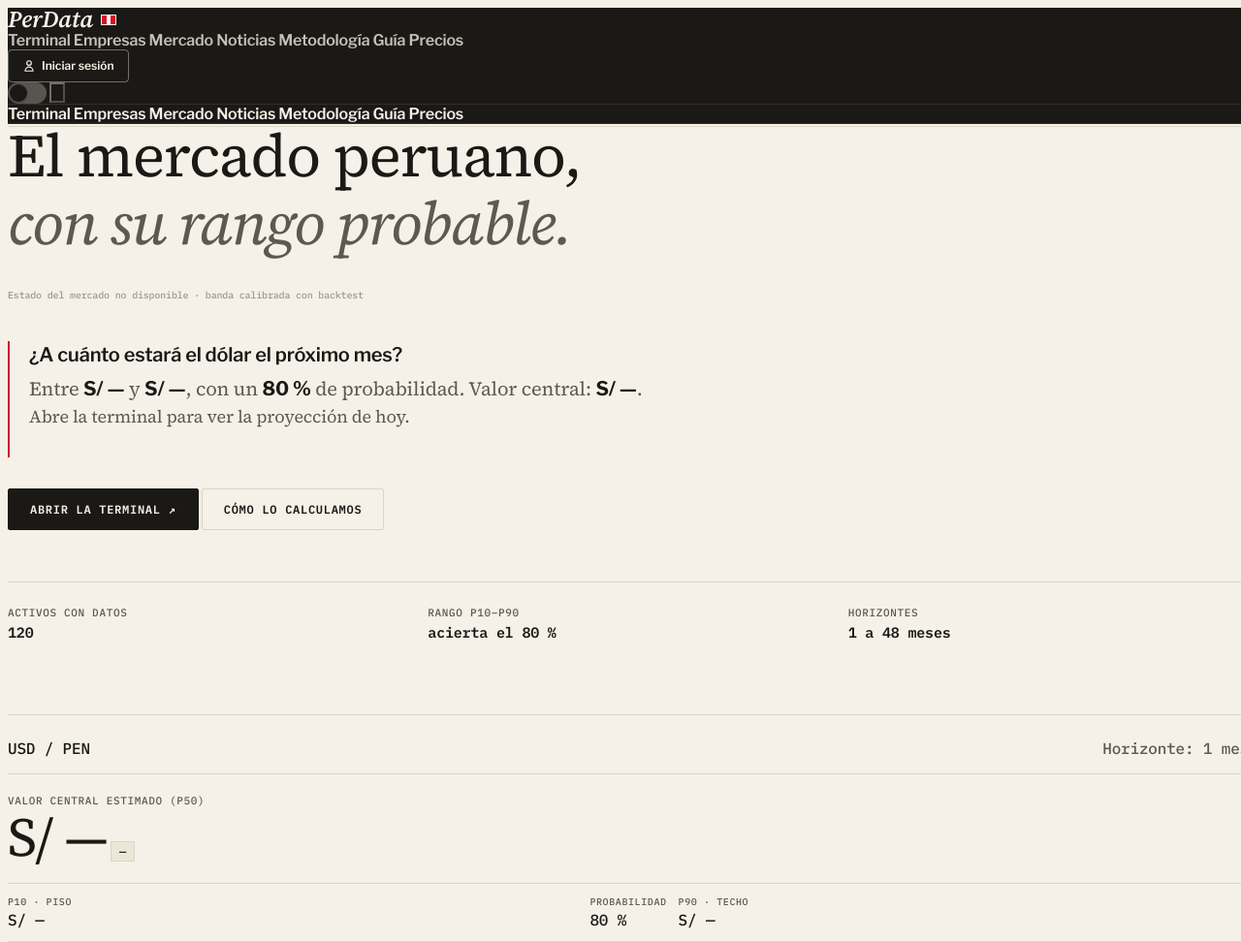
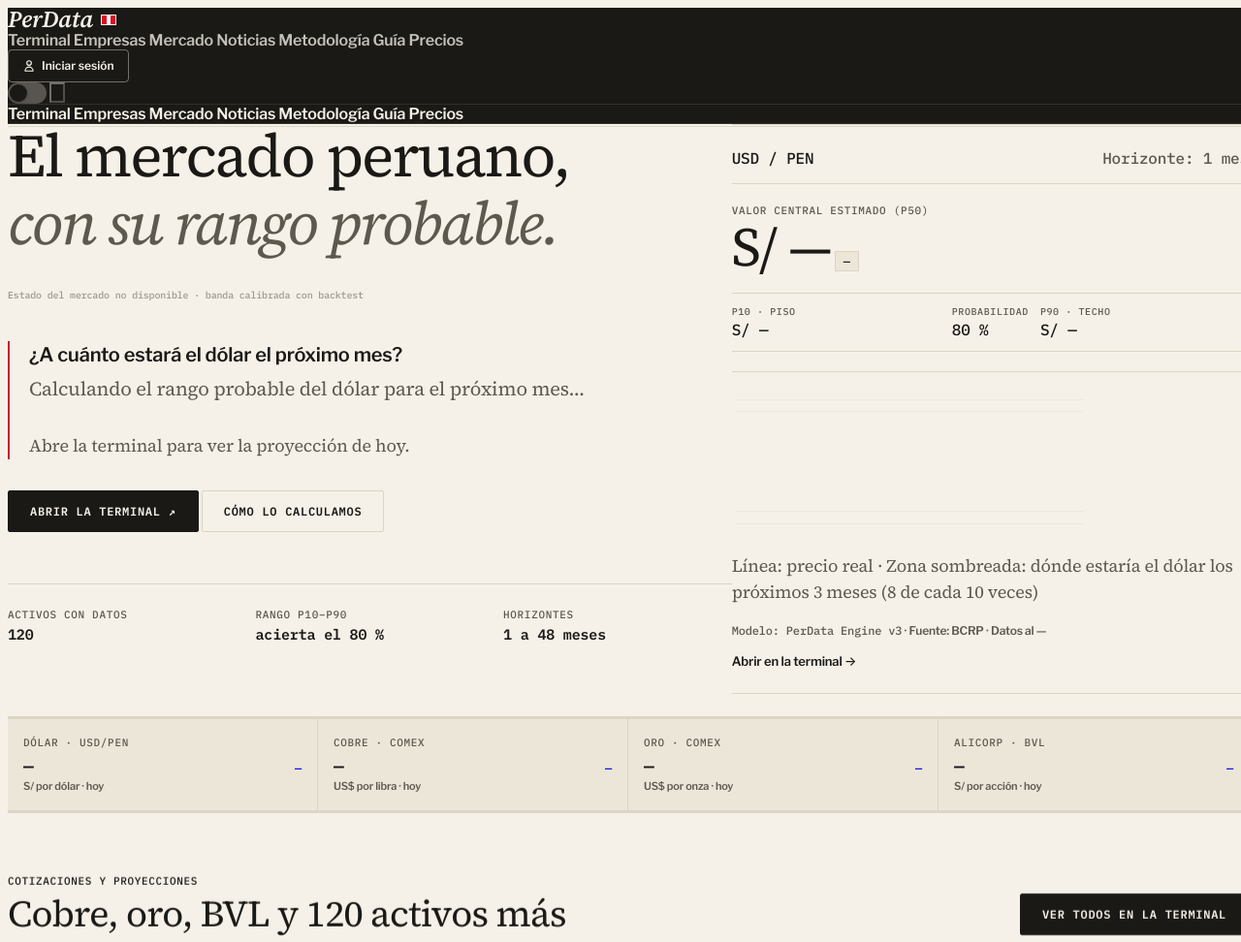
Before and after one commit to Wagustin/macro-data-explorer, a website: page index.html in a window 1280 px wide. Shown: the top 972 px of the page at 97% size. Drawn offline with nearby package versions, Linux system fonts and the light colour scheme; no server answers.

Commit message:
perf(home): paint hero before forecast response

```diff
--- a/index.html
+++ b/index.html
@@ -204,9 +204,20 @@
   <!-- Identidad PerData (DESIGN.md) -->
   <link rel="preconnect" href="https://fonts.googleapis.com">
   <link rel="preconnect" href="https://fonts.gstatic.com" crossorigin>
-  <link href="https://fonts.googleapis.com/css2?family=IBM+Plex+Mono:wght@500;600;700&family=Libre+Franklin:wght@600;700&family=Source+Serif+4:ital,opsz,wght@0,8..60,400;0,8..60,600;1,8..60,400;1,8..60,600&display=swap" rel="stylesheet">
-  <link rel="stylesheet" href="/pd.css">
+  <link rel="preload" as="style" href="https://fonts.googleapis.com/css2?family=IBM+Plex+Mono:wght@500;600;700&family=Libre+Franklin:wght@600;700&family=Source+Serif+4:ital,opsz,wght@0,8..60,400;0,8..60,600;1,8..60,400;1,8..60,600&display=swap" onload="this.onload=null;this.rel='stylesheet'">
+  <noscript><link rel="stylesheet" href="https://fonts.googleapis.com/css2?family=IBM+Plex+Mono:wght@500;600;700&family=Libre+Franklin:wght@600;700&family=Source+Serif+4:ital,opsz,wght@0,8..60,400;0,8..60,600;1,8..60,400;1,8..60,600&display=swap"></noscript>
+  <link rel="preload" as="style" href="/pd.css" onload="this.onload=null;this.rel='stylesheet'">
+  <noscript><link rel="stylesheet" href="/pd.css"></noscript>
   <style>
+    /* Critical landing styles; pd.css and tw.css finish the full page without blocking its first paint. */
+    .pdl-hero { background: var(--pd-paper, #f5f1e8); }
+    .pdl-h1 { font-family: 'Source Serif 4', Georgia, serif; font-weight: 400; font-size: clamp(40px, 5.4vw, 62px); line-height: 1.05; letter-spacing: -.03em; margin: 0 0 28px; }
+    .pdl-quote { min-height: 150px; border-left: 2px solid var(--pd-peru, #c83c2d); padding-left: 20px; margin: 0 0 32px; }
+    .pdl-question { font-size: 20px; line-height: 1.4; margin: 0 0 6px; }
+    .pdl-answer { font-family: 'Source Serif 4', Georgia, serif; font-size: 18px; line-height: 1.55; margin: 0; }
+    .pd-hero-answer { min-height: 6em; font-family: 'Source Serif 4', Georgia, serif; font-size: 20px; line-height: 1.5; }
+    @media (min-width: 1024px) { .pdl-quote { min-height: 120px; } .pd-hero-answer { min-height: 3em; } }
+    @media (min-width: 1024px) { .pdl-hero .grid { display: grid; grid-template-columns: repeat(12, minmax(0, 1fr)); } .pdl-hero .lg\:col-span-7 { grid-column: span 7 / span 7; } .pdl-hero .lg\:col-span-5 { grid-column: span 5 / span 5; } }
     .pd-opening-scene { position: absolute; inset: 0; z-index: 2; background: var(--pd-paper, #F5F1E8); opacity: 1; transition: opacity 260ms ease; }
     .pd-opening-scene.is-finished { opacity: 0; pointer-events: none; }
     .pd-opening-scene svg { display: block; width: 100%; height: 100%; }
@@ -279,7 +290,8 @@
   </script>
 <script async src="https://pagead2.googlesyndication.com/pagead/js/adsbygoogle.js?client=ca-pub-3342536112010915"
      crossorigin="anonymous"></script>
-  <link rel="stylesheet" href="/tw.css">
+  <link rel="preload" as="style" href="/tw.css" onload="this.onload=null;this.rel='stylesheet'">
+  <noscript><link rel="stylesheet" href="/tw.css"></noscript>
 </head>
 <body class="bg-paper text-ink min-h-screen antialiased transition-colors duration-200 flex flex-col justify-between">
 
@@ -350,7 +362,7 @@
             <div class="pdl-quote" data-hero-seq="2">
               <p class="pdl-question">¿A cuánto estará el dólar el próximo mes?</p>
               <p class="pd-hero-answer pdl-answer">
-                Entre <span class="pd-num">S/&nbsp;<span id="pd-p10">—</span></span> y <span class="pd-num">S/&nbsp;<span id="pd-p90">—</span></span>, con un <span class="pd-num">80&nbsp;%</span> de probabilidad. Valor central: <span class="pd-num">S/&nbsp;<span id="pd-p50">—</span></span>.
+                Calculando el rango probable del dólar para el próximo mes…
               </p>
               <p id="pd-forecast-fallback" class="pdl-answer hidden">Abre la terminal para ver la proyección de hoy.</p>
             </div>
@@ -749,9 +761,7 @@
     (function () {
       var ctx = document.getElementById('pdHeroChart');
       if (!ctx) return;
-      var p10El = document.getElementById('pd-p10');
-      var p50El = document.getElementById('pd-p50');
-      var p90El = document.getElementById('pd-p90');
+      var answerEl = document.querySelector('.pd-hero-answer');
       var dateEl = document.getElementById('pdChartDate');
       var tableDateEl = document.getElementById('pdTableDate');
       var fallbackEl = document.getElementById('pd-forecast-fallback');
@@ -895,11 +905,9 @@
         if (dateEl) dateEl.textContent = hDate;
         if (tableDateEl) tableDateEl.textContent = hDate;
 
-        if (p10El && p50El && p90El) {
+        if (answerEl) {
           if (p10 !== null && p50 !== null && p90 !== null) {
-            p10El.textContent = fmt(p10, 2);
-            p50El.textContent = fmt(p50, 2);
-            p90El.textContent = fmt(p90, 2);
+            answerEl.innerHTML = 'Entre <span class="pd-num">S/&nbsp;' + fmt(p10, 2) + '</span> y <span class="pd-num">S/&nbsp;' + fmt(p90, 2) + '</span>, con un <span class="pd-num">80&nbsp;%</span> de probabilidad. Valor central: <span class="pd-num">S/&nbsp;' + fmt(p50, 2) + '</span>.';
             var cP50 = document.getElementById('pdCardP50'), cP10 = document.getElementById('pdCardP10'), cP90 = document.getElementById('pdCardP90'), cChg = document.getElementById('pdCardChange');
             if (cP50) cP50.textContent = fmt(p50, 2);
             if (cP10) cP10.textContent = fmt(p10, 2);
@@ -910,9 +918,6 @@
             }
             if (fallbackEl) fallbackEl.classList.add('hidden');
           } else {
-            p10El.textContent = '—';
-            p50El.textContent = '—';
-            p90El.textContent = '—';
             if (fallbackEl) fallbackEl.classList.remove('hidden');
           }
         }
```
